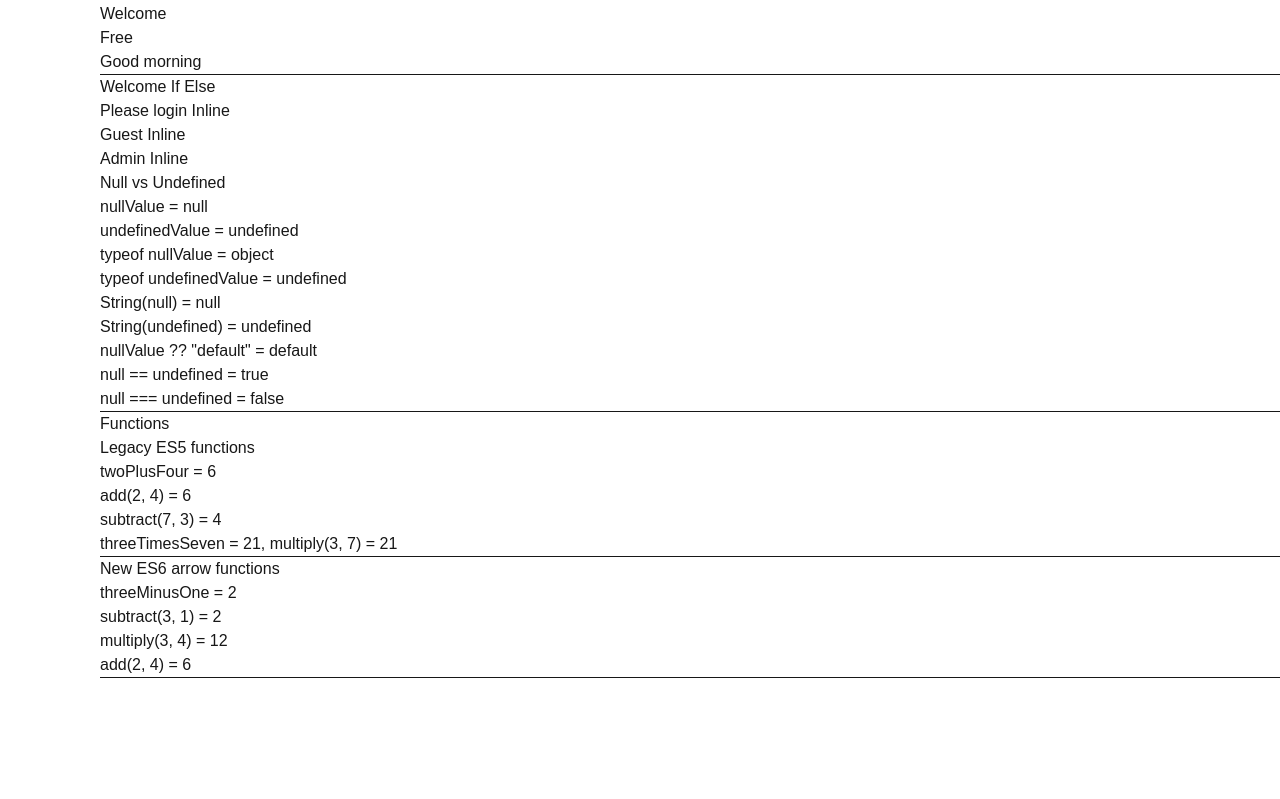
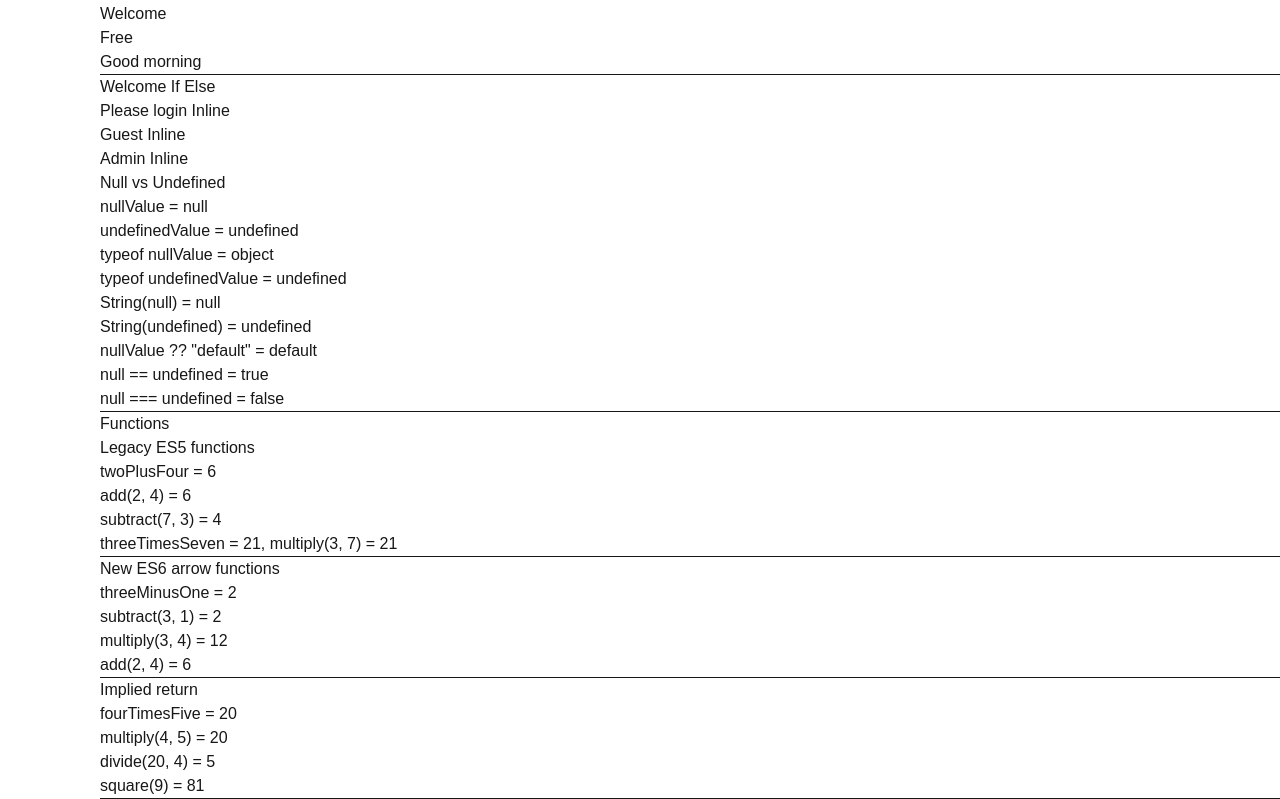
Before and after one commit to rileypk8/webdev-client, a Next.js app: page /labs/lab3 in a window 1280 px wide. Shown: the part 962-1761 px from the top of the page. Before the commit the page ends 1640 px from the top, so only its background shows below. Built offline with nearby package versions, Linux system fonts and the light colour scheme.

Commit message:
a3: 3.3.2

```diff
--- /dev/null
+++ b/app/labs/lab3/ImpliedReturn.tsx
@@ -0,0 +1,20 @@
+export default function ImpliedReturn() {
+  const multiply = (a: number, b: number) => a * b;
+  const divide = (a: number, b: number) => a / b;
+  const square = (n: number) => n * n;
+  const fourTimesFive = multiply(4, 5);
+  console.log(fourTimesFive);
+  return (
+    <div id="wd-implied-return">
+      <h4>Implied return</h4>
+      fourTimesFive = {fourTimesFive}
+      <br />
+      multiply(4, 5) = {multiply(4, 5)}
+      <br />
+      divide(20, 4) = {divide(20, 4)}
+      <br />
+      square(9) = {square(9)}
+      <hr />
+    </div>
+  );
+}
--- a/app/labs/lab3/page.tsx
+++ b/app/labs/lab3/page.tsx
@@ -8,6 +8,7 @@ import ConditionalOutputInline from "./ConditionalOutputInline";
 import NullUndefined from "./NullUndefined";
 import LegacyFunctions from "./LegacyFunctions";
 import ArrowFunctions from "./ArrowFunctions";
+import ImpliedReturn from "./ImpliedReturn";
 
 export default function Lab3() {
   return (
@@ -23,6 +24,7 @@ export default function Lab3() {
       <NullUndefined />
       <LegacyFunctions />
       <ArrowFunctions />
+      <ImpliedReturn />
     </div>
   );
 }
```
